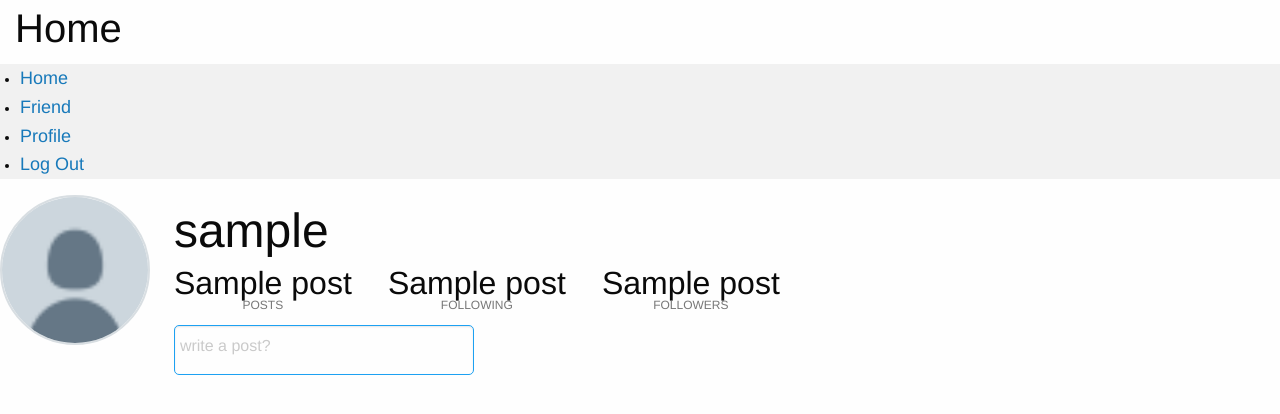
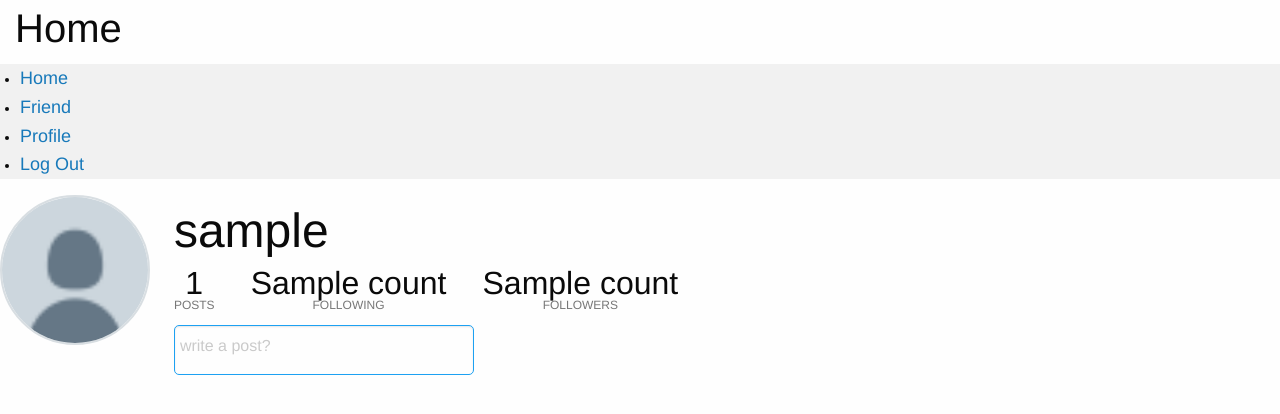
Before and after one commit to LKDJ-X/weibo-postgresql, a Flask app: template templates/home.html in a window 1280 px wide. Shown: the top 414 px of the page. Run offline with Flask 2, Linux system fonts and the light colour scheme; the template is opened without the code that fills it: most values are stand-ins (such as "Sample title", 1, 10 or a date in 2020); some libraries are stand-ins or nearby versions.

Commit message:
counts update

```diff
--- a/templates/home.html
+++ b/templates/home.html
@@ -82,34 +82,21 @@
                     <div class="name">{{ user_name }}</div>
                     <div class="stat">
                         <div class="stat-item">
-                            {% if tweets %}
-                                <div class="number">{{ tweets[0][7] }}</div>
-                            {% else %}
-                                <div class="number">0</div>
-                            {% endif %}
+                            <div class="number">{{ counts[0][0] }}</div>
                             <div class="field">POSTS</div>
                         </div>
                         <div class="stat-item">
-                            {% if tweets %}
-                                <div class="number">{{ tweets[0][8] }}</div>
-                            {% else %}
-                                <div class="number">0</div>
-                            {% endif %}
+                            <div class="number">{{ counts[0][1] }}</div>
                             <div class="field">FOLLOWING</div>
                         </div>
                         <div class="stat-item">
-                            {% if tweets %}
-                                <div class="number">{{ tweets[0][9] }}</div>
-                            {% else %}
-                                <div class="number">0</div>
-                            {% endif %}
+                            <div class="number">{{ counts[0][2] }}</div>
                             <div class="field">FOLLOWERS</div>
                         </div>
                     </div>
                     <div id="post-area">
                         <form name="post" method="post" action=/post>
-                            <textarea id="content" type="text" name="content"
-                                      placeholder="write a post?"></textarea>
+                            <textarea id="content" type="text" name="content" placeholder="write a post?"></textarea>
                             <button id="post_btn" type="submit">Post</button>
                         </form>
                     </div>
--- a/views/home.py
+++ b/views/home.py
@@ -18,9 +18,13 @@ def home():
           WHERE  (posts.user_id IN (SELECT user_id FROM friendship WHERE friend_id = %s) OR posts.user_id = %s)
           AND users.user_id = posts.user_id
           ORDER BY posts.creation_date DESC''', (user_id, user_id))
+
+        counts = sql.execute_query('SELECT users.posts, users.following, users.followed FROM users  WHERE users.user_id = %s', (user_id,))
+
         if results is None:
             results = []
         return render_template('home.html',
                                user_tag=user_tag,
                                user_name=user_name,
+                               counts=counts,
                                tweets=results)
```
